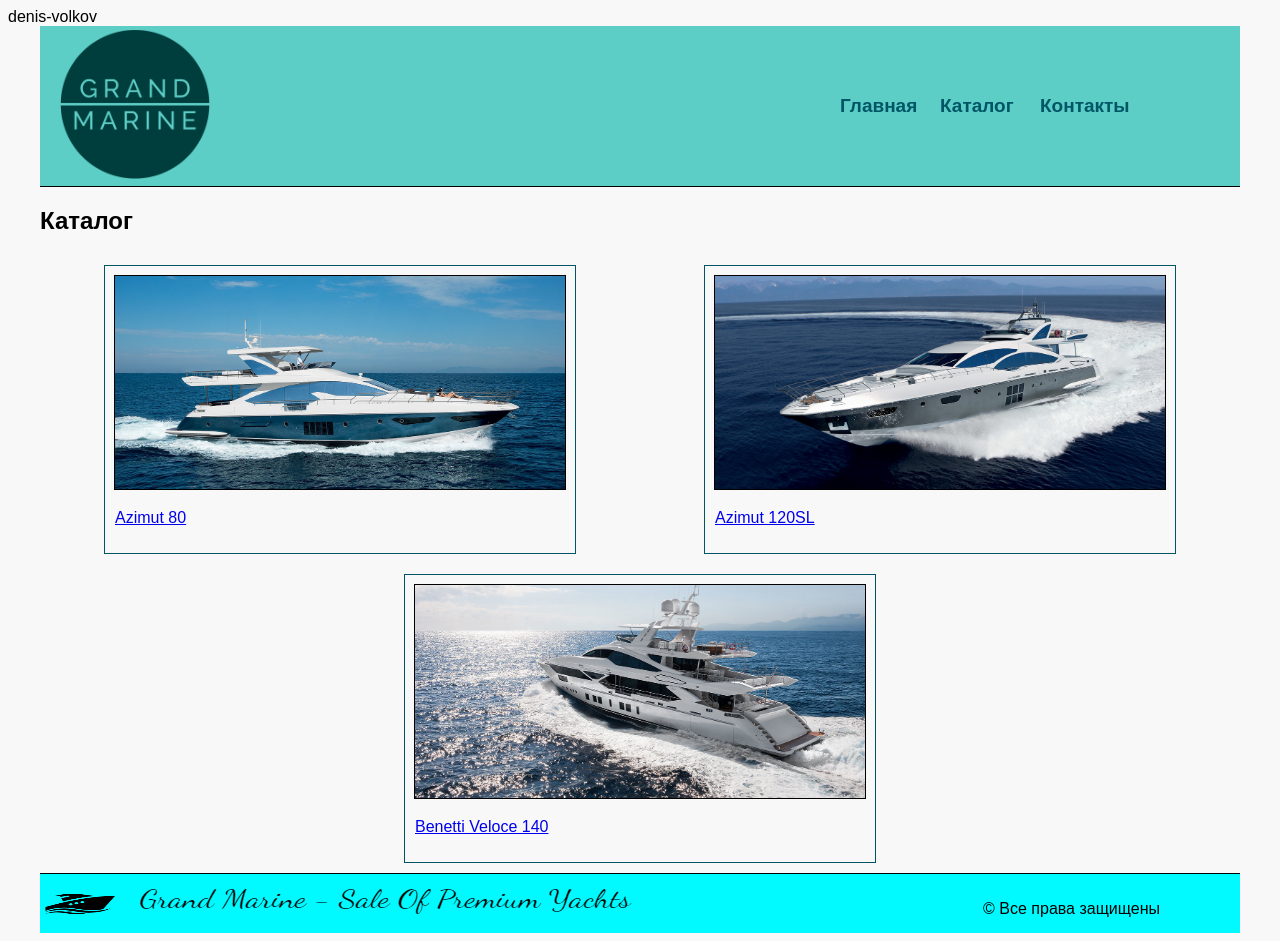
After one commit to denis-volkov/geekshop, a Django app: page /products/ in a window 1280 px wide. The commit adds this page. Run offline with Django 3.2, Linux system fonts and the light colour scheme.

Commit message:
Ссылки в html и css поправлены в соответствии с новой структурой

```diff
--- a/geekshop/urls.py
+++ b/geekshop/urls.py
@@ -15,7 +15,14 @@
 """
 from django.contrib import admin
 from django.urls import path
+import mainapp.views as mainapp
 
 urlpatterns = [
+    path('', mainapp.main),
+    path('products/', mainapp.products),
+    path('products/azimut_80/', mainapp.azimut_80),
+    path('products/azimut_120sl/', mainapp.azimut_120sl),
+    path('products/benetti_veloce_140/', mainapp.benetti_veloce_140),
+    path('contact/', mainapp.contact),
     path('admin/', admin.site.urls),
 ]
--- /dev/null
+++ b/mainapp/templates/mainapp/products.html
@@ -0,0 +1,39 @@
+<!DOCTYPE html>
+<html>
+
+<head>
+    <meta charset="UTF-8">
+    <title>Каталог Grand Marine</title>
+    <link rel="stylesheet" type="text/css" href="/static/css/style.css">
+</head>
+
+<body>denis-volkov
+    <div class="container">
+        <div class="header">
+            <a href="/"><img class="logo" src="/static/img/logo.png" alt="Logo"></a>
+            <ul class="menu">
+                <li class="menu-list"><a class="menu-link" href="/">Главная</a></li>
+                <li class="menu-list"><a class="menu-link" href="/products/">Каталог</a></li>
+                <li class="menu-list"><a class="menu-link" href="/contact/">Контакты</a></li>
+            </ul>
+        </div>
+        <h2>Каталог</h2>
+
+        <div class="catalog">
+            <a href="/products/azimut_80/"><div class="catalog_prodict"><img class="img_catalog" src="/static/img/Azimut 80.jpg" alt="Яхта Azimut 80" title="Яхта Azimut 80"><p>Azimut 80</p></div></a>
+
+            <a href="/products/azimut_120sl/"><div class="catalog_prodict"><img class="img_catalog"
+                                                                           src="/static/img/Azimut 120SL.jpg" alt="Яхта Azimut 120SL" title="Яхта Azimut 120SL"><p>Azimut 120SL</p></div></a>
+
+            <a href="/products/benetti_veloce_140/"><div class="catalog_prodict"><img class="img_catalog"
+                                                                                 src="/static/img/Benetti Veloce 140.jpg" alt="Яхта Benetti Veloce 140" title="Яхта Benetti Veloce 140"><p>Benetti Veloce 140</p></div></a>
+        </div>
+
+        <div class="footer">
+            <img class="img_footer" src="/static/img/yacht.png">
+            <p>&copy;&nbsp;Все права защищены</p>
+        </div>
+    </div>
+</body>
+
+</html>
--- a/mainapp/views.py
+++ b/mainapp/views.py
@@ -1,3 +1,25 @@
 from django.shortcuts import render
 
-# Create your views here.
+
+def main(request):
+    return render(request, 'mainapp/index.html')
+
+
+def products(request):
+    return render(request, 'mainapp/products.html')
+
+
+def contact(request):
+    return render(request, 'mainapp/contact.html')
+
+
+def azimut_80(request):
+    return render(request, 'mainapp/products/Azimut 80.html')
+
+
+def azimut_120sl(request):
+    return render(request, 'mainapp/products/Azimut 120SL.html')
+
+
+def benetti_veloce_140(request):
+    return render(request, 'mainapp/products/Benetti Veloce 140.html')
--- a/manage.py
+++ b/manage.py
@@ -1,4 +1,4 @@
-#!/usr/bin/env python
+#!/usr/bin/python3
 """Django's command-line utility for administrative tasks."""
 import os
 import sys
--- /dev/null
+++ b/static/css/style.css
@@ -0,0 +1,160 @@
+.container {
+    width: 1200px;
+    margin: 0 auto;
+}
+body {
+    background-color: #f8f8f8;
+    font-family: sans-serif;
+}
+.header {
+    border-bottom: 1px solid black;
+    height: 160px;
+    display: flex;
+    justify-content: space-between;
+    align-items: center;
+    background-color: #5DCEC6;
+}
+.footer {
+    border-top: 1px solid black;
+    height: 60px;
+    /* background-color: #5DCEC6; */
+    display: flex;
+    justify-content: space-between;
+    padding-top: 10px;
+    padding-right: 80px;
+    box-sizing: border-box;
+    background-image: url(../img/footer.png);
+}
+.img_footer {
+    width: 70px;
+    height: 40px;
+    margin-left: 5px;
+}
+.logo {
+    width: 150px;
+    margin-left: 20px;
+}
+.menu {
+    list-style-type: none;
+    display: flex;
+    margin-right: 100px;
+}
+.menu-list {
+    width: 100px;
+}
+.menu-link {
+    font-size: 19px;
+    font-weight: bolder;
+    color: #015666;
+    text-decoration: none;
+}
+.menu-link:hover {
+    color: #FF7600;
+}
+.product_page_h3 {
+    color: black;
+    font-size: 18px;
+    font-weight: 400;
+    background-color: #eaeaea;
+    clear: both;
+    /* background-color: #37B6CE; */
+}
+.text_description_brief {
+    color: #707070;
+    font-size: 14px;
+    font-style: italic;
+    line-height: 16px;
+}
+.text_description_detailed {
+    color: #484343;
+    font-size: 16px;
+    font-weight: 400;
+    line-height: 24px;
+    text-align: left;
+}
+.characteristics {
+    list-style-image: url(img/list.png);
+    font-size: 15px;
+    font-weight: 600;
+    line-height: 20px;
+}
+.cont_input {
+    height: 22px;
+}
+textarea, .cont_input {
+    font-size: 18px;
+    outline: 1px solid black;
+    border-radius: 6px;
+    color: #015666;
+    font-weight: 500;
+    padding: 4px;
+}
+.img_catalog {
+    width: 450px;
+    outline: 1px solid black;
+}
+.img_product {
+    width: 900px;
+    margin-right: 20px;
+    margin-bottom: 20px;
+    outline: 2px solid black;
+    float: left;
+}
+.img_product:hover {
+    outline-style: none;
+}
+.img_main {
+    width: 1200px;
+    margin-bottom: 20px;
+}
+.cont_button {
+    width: 100px;
+    height: 30px;
+}
+.button_buy {
+    height: 50px;
+    border-radius: 50px;
+    background-color: #5DCEC6;
+}
+.button_buy:hover {
+    background-color: #FF7600;
+}
+.button_buy:active {
+    background-color: #4AE83A;
+}
+input[type="email"]:focus {
+    background-color: #FFB400;
+    color: #1531AE;
+}
+.cont_input, .cont_textarea {
+    text-transform: capitalize;
+}
+.text_description_brief::first-letter, .text_description_detailed::first-letter, .text_description_features::first-letter {
+    color: #015666;
+    font-size: 20px;
+    font-weight: 600;
+    font-family: cursive;
+}
+.product_table {
+    width: 400px;
+    border-collapse: collapse;
+}
+.product_td {
+    border: 1px solid black;
+    text-align: center;
+    vertical-align: middle;
+    /* border-spacing: 0px; */
+}
+.product_th {
+    height: 30px;
+}
+.catalog_prodict {
+    border: 1px solid #015666;
+    padding: 10px;
+    margin: 10px;
+}
+.catalog {
+    display: flex;
+    flex-wrap: wrap;
+    justify-content: space-around;
+}
```
Also changed, not shown: mainapp/templates/mainapp/catalog.html (deleted, +0 -37 lines), mainapp/templates/mainapp/contact.html (renamed from mainapp/templates/mainapp/contacts.html, +6 -6 lines), mainapp/templates/mainapp/index.html (+7 -7 lines), mainapp/templates/mainapp/products/Azimut 120SL.html (renamed from mainapp/templates/mainapp/Benetti Veloce 140.html, +11 -11 lines), mainapp/templates/mainapp/products/Azimut 80.html (renamed from mainapp/templates/mainapp/Azimut 80.html, +7 -7 lines), mainapp/templates/mainapp/products/Benetti Veloce 140.html (renamed from mainapp/templates/mainapp/Azimut 120SL.html, +11 -11 lines).
